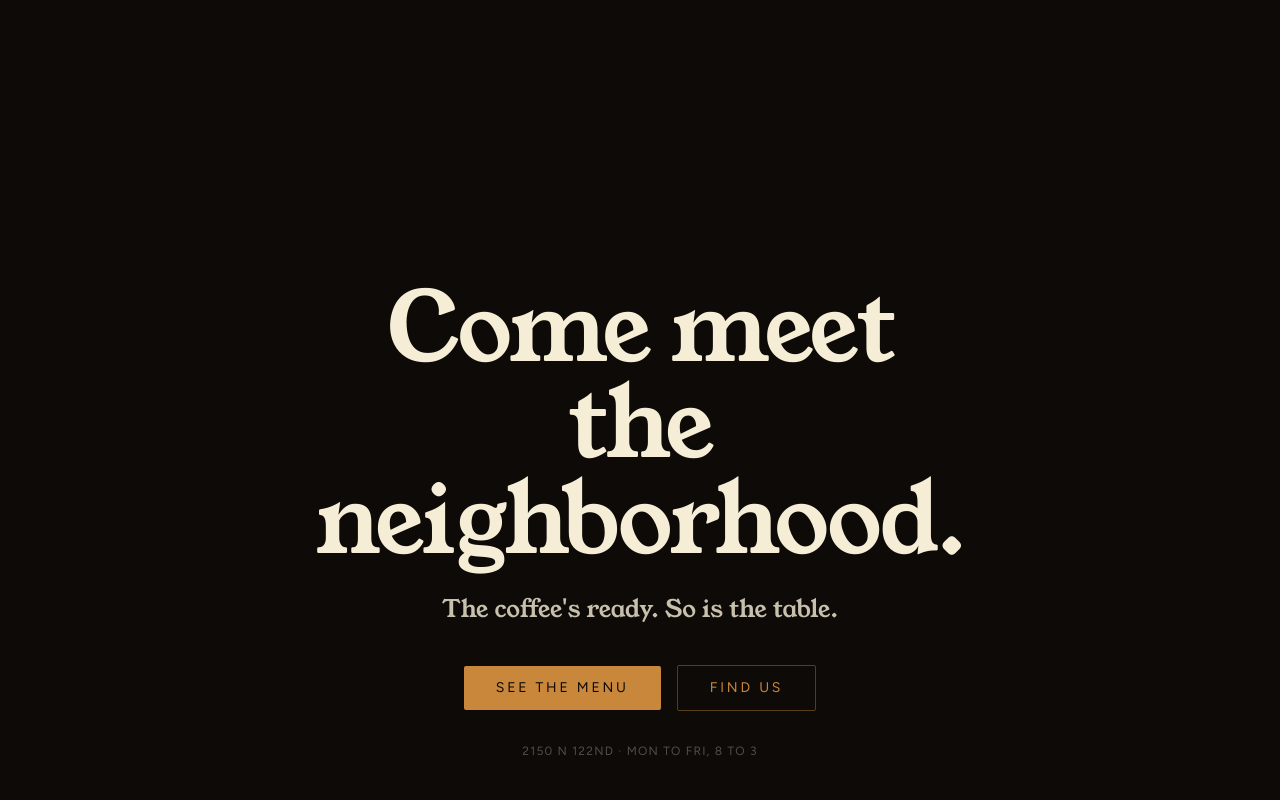
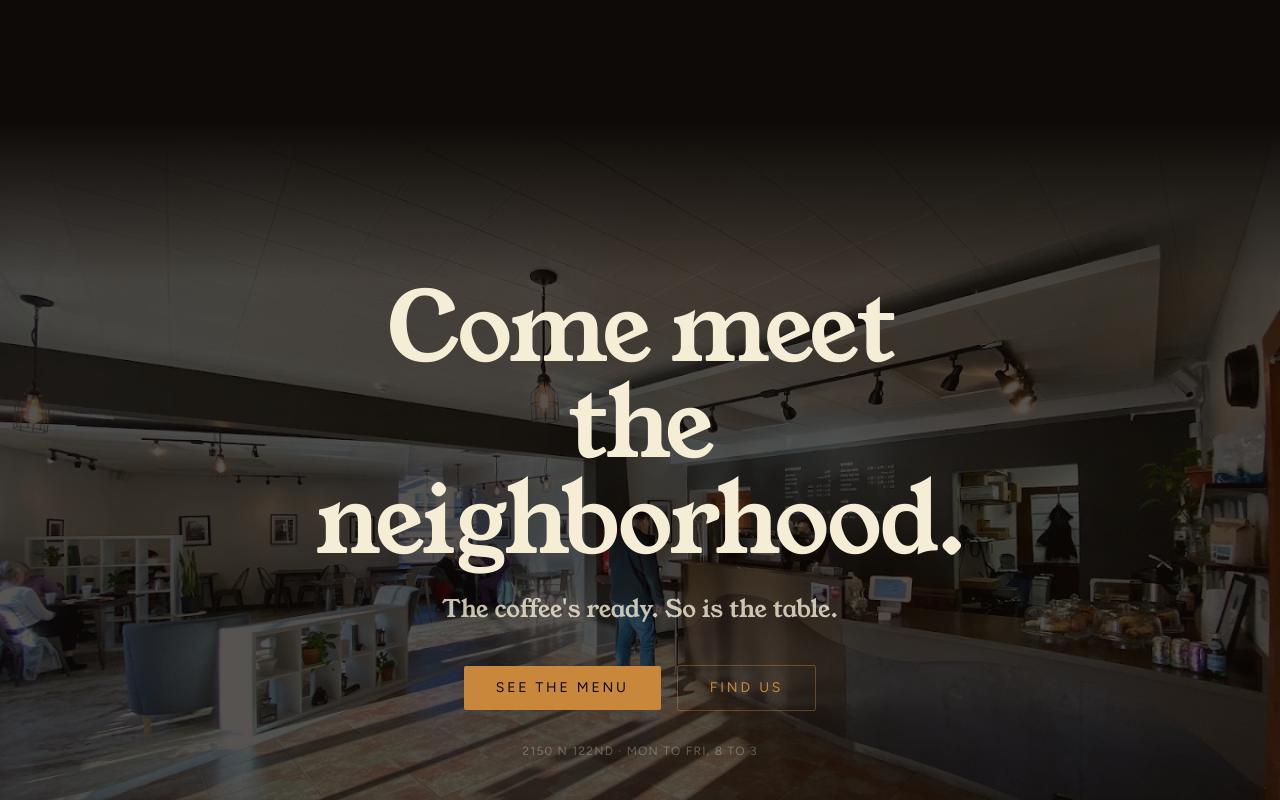
Before and after one commit to Abenezer1244/Bridgecoffee, a Next.js app: page / in a window 1280 px wide. Shown: the part 3880-4680 px from the top of the page. Built offline with nearby package versions, Linux system fonts and the light colour scheme.

Commit message:
Add background shop photo to HeroCTA section
unnamed-6.webp at 30% opacity with top/bottom espresso gradients
to blend smoothly with the scrollytelling canvas above and footer below.

Co-Authored-By: Claude Sonnet 4.6 <noreply@anthropic.com>

```diff
--- a/src/components/HeroCTA.tsx
+++ b/src/components/HeroCTA.tsx
@@ -1,16 +1,27 @@
 "use client";
 
 import { motion } from "framer-motion";
+import Image from "next/image";
 import Link from "next/link";
 
 export default function HeroCTA() {
   return (
-    <section className="min-h-screen flex flex-col items-center justify-center px-6 bg-espresso relative">
-      {/* Subtle top gradient to blend with canvas */}
-      <div className="absolute top-0 left-0 right-0 h-32 bg-gradient-to-b from-espresso to-transparent" />
+    <section className="min-h-screen flex flex-col items-center justify-center px-6 bg-espresso relative overflow-hidden">
+      {/* Background shop photo */}
+      <Image
+        src="/images/shop/unnamed-6.webp"
+        alt="Bridge Coffee seating area with warm natural light"
+        fill
+        className="object-cover opacity-30"
+        sizes="100vw"
+      />
+      {/* Top gradient to blend with scrollytelling canvas */}
+      <div className="absolute top-0 left-0 right-0 h-40 bg-gradient-to-b from-espresso to-transparent z-10" />
+      {/* Bottom fade */}
+      <div className="absolute bottom-0 left-0 right-0 h-32 bg-gradient-to-t from-espresso to-transparent z-10" />
 
       <motion.div
-        className="text-center max-w-2xl"
+        className="relative z-20 text-center max-w-2xl"
         initial={{ opacity: 0, y: 30 }}
         whileInView={{ opacity: 1, y: 0 }}
         transition={{ duration: 0.8, ease: "easeOut" }}
```
